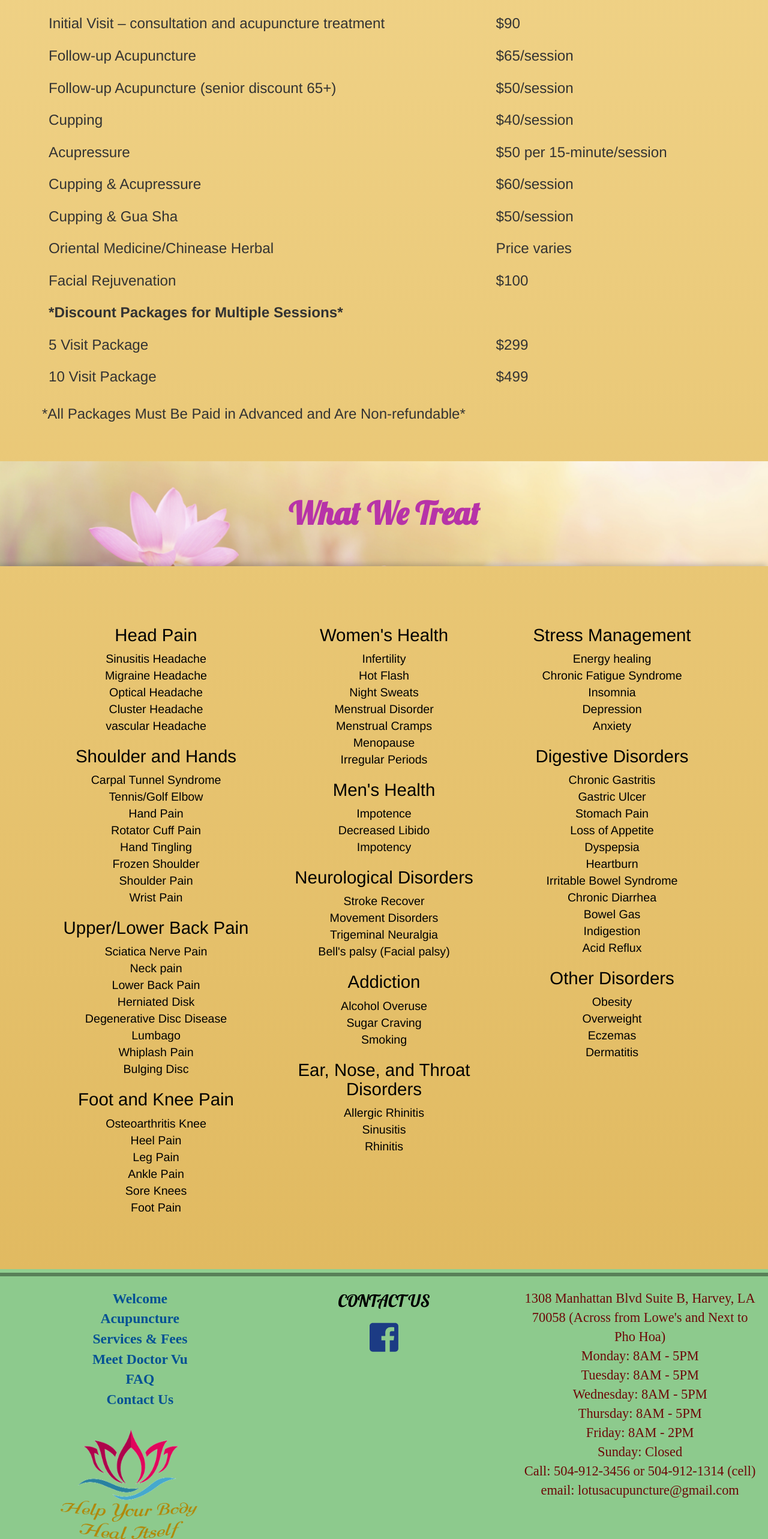
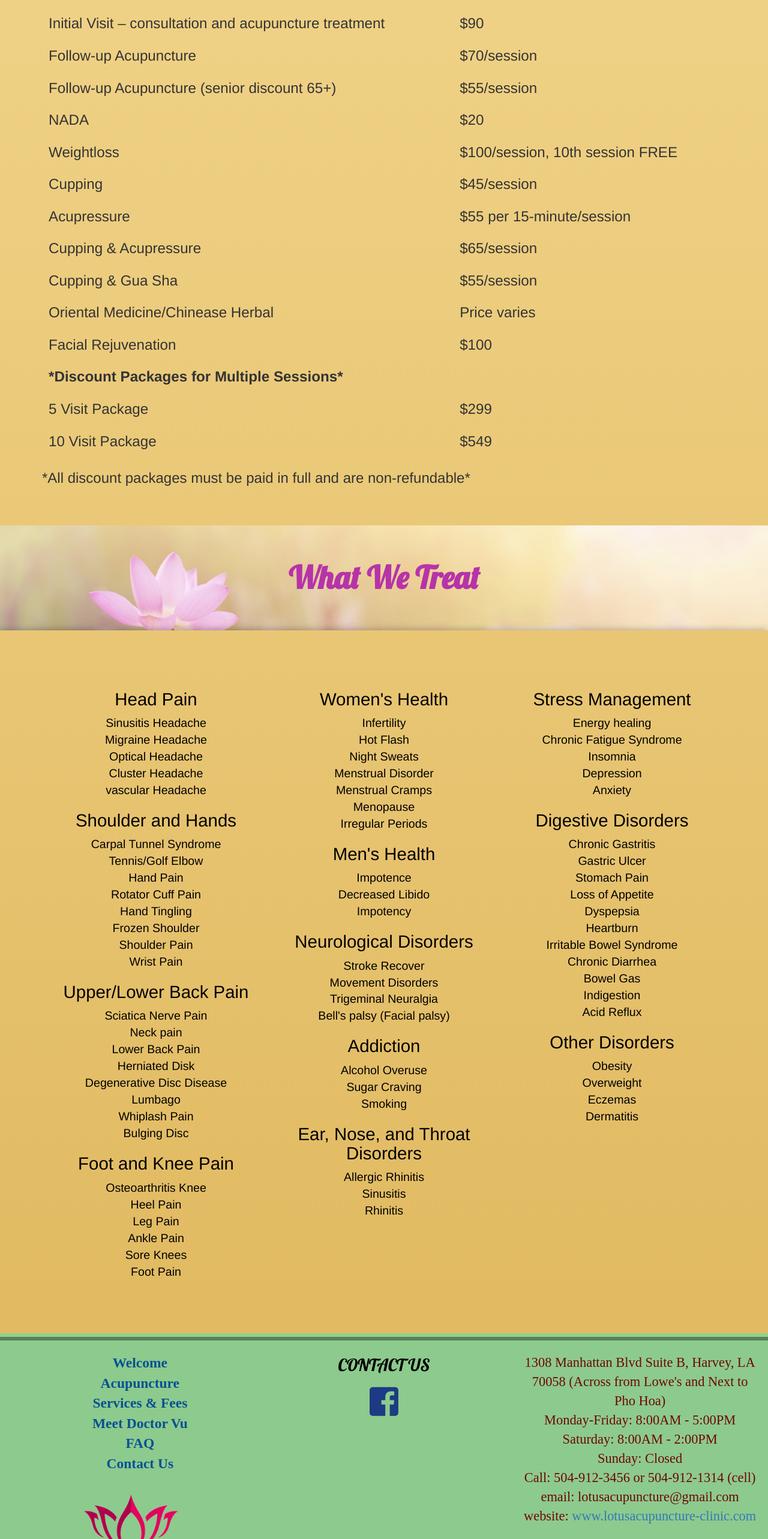
Before and after one commit to huyvuphat/lotusacupuncture, a plain HTML site: page Services.html in a window 1280 px wide. Shown: the part 2980-5546 px from the top of the page at 60% size. Drawn offline with nearby package versions, Linux system fonts and the light colour scheme; some packages are replaced by stand-ins of ours; a web font is replaced by a local one.

Commit message:
Fixing some info

```diff
--- a/Services.html
+++ b/Services.html
@@ -164,28 +164,35 @@
     </tr>
     <tr>
       <td>Follow-up Acupuncture</td>
+      <td>$70/session</td>
+    </tr>
+    <tr>
+      <td >Follow-up Acupuncture (senior discount 65+)</td>
+      <td>$55/session</td>
+    </tr>
+    <tr>
+      <td >NADA</td>
+      <td>$20</td>
+    </tr>
+    <tr>
+      <td >Weightloss</td>
+      <td>$100/session, 10th session FREE</td>
+    </tr>
+    <tr>
+      <td>Cupping</td>
+      <td>$45/session</td>
+    </tr>
+    <tr>
+      <td>Acupressure</td>
+      <td>$55 per 15-minute/session</td>
+    </tr>
+    <tr>
+      <td >Cupping &amp; Acupressure</td>
       <td>$65/session</td>
     </tr>
     <tr>
-      <td >Follow-up Acupuncture (senior discount 65+)</td>
-      <td>$50/session</td>
-    </tr>
-
-    <tr>
-      <td>Cupping</td>
-      <td>$40/session</td>
-    </tr>
-    <tr>
-      <td>Acupressure</td>
-      <td>$50 per 15-minute/session</td>
-    </tr>
-    <tr>
-      <td >Cupping &amp; Acupressure</td>
-      <td>$60/session</td>
-    </tr>
-    <tr>
       <td>Cupping &amp; Gua Sha</td>
-      <td>$50/session</td>
+      <td>$55/session</td>
     </tr>
     <tr>
       <td>Oriental Medicine/Chinease Herbal</td>
@@ -204,12 +211,12 @@
     </tr>
         <tr>
     <td>10 Visit Package</td>
-      <td>$499</td>
+      <td>$549</td>
 
 <!--    <caption>Fee</caption>-->
 </table>
 
-    <h3>*All Packages Must Be Paid in Advanced and Are Non-refundable*<br></h3>
+    <h3>*All discount packages must be paid in full and are non-refundable*<br></h3>
 </div>
 <!-- End Price   -->
 <p class="treatment-big-font what-we-treat-header text-center"><strong>What We Treat</strong></p>
@@ -369,23 +376,23 @@
 <!--        <a href="https://www.facebook.com/Lotus-Acupuncture-Clinic-1138557826256244/" title="Youtube"><i class="fab fa-youtube"></i></a>-->
     </div>
     <div class="col-sm-4 ">
-        <p class="footer-loc-time-description">1308 Manhattan Blvd Suite B, Harvey, LA 70058
+       <p class="footer-loc-time-description">1308 Manhattan Blvd Suite B, Harvey, LA 70058
         (Across from Lowe's and Next to Pho Hoa)<br>
-
-        Monday: 8AM - 5PM<br>
-        Tuesday: 8AM - 5PM<br>
-        Wednesday: 8AM - 5PM<br>
-        Thursday: 8AM - 5PM<br>
-        Friday: 8AM - 2PM<br>
+        Monday-Friday: 8:00AM - 5:00PM<br>
+        Saturday: 8:00AM - 2:00PM<br>
         Sunday: Closed<br>
         Call: 504-912-3456 or 504-912-1314 (cell)<br>
-        email: lotusacupuncture@gmail.com
+        email: lotusacupuncture@gmail.com<br>
+                   website: <a href="http://www.lotusacupuncture-clinic.com" title="Welcom Page">www.lotusacupuncture-clinic.com</a>
     </p>
     </div>
 </div>
     <a href="#" title="To Top">
         <span class="glyphicon glyphicon-chevron-up"></span>
     </a>
+    <div class="container text-justify">
+    <p style="color: black; font-size: 1em;" >*Disclaimer: This website does not provide medical advice. Information on this website is provided for general and informational purposes only. Lotus Acupuncture Clinic, LLC offers complementary medicine to individuals who are interested in receiving TMC (Traditional Chinese Medicine) therapies. The information is not intended to be substitute for professional medical care. We encourage you to seek and consult with appropriate, qualified medical professional for advice, treatment or diagnosis.</p>
+    </div>
     <p style="color: black; font-size: 1.2em;">Created by <a id="linkin" href="https://www.linkedin.com/in/huy-vu-a58414149/" title="Link to Huy Vu Linkin">Huy Phat Vu, 2017</a>
     </p>
 </footer>
--- a/css/ContactUs-style.css
+++ b/css/ContactUs-style.css
@@ -114,9 +114,7 @@ p strong{
     .big-font{
         font-size: 1em;
     }
-    .welcome-font{
-        font-size: 0.9em !important;
-    }
+
 }
 /**************** End Responsive Design *************************/
 
```
Also changed, not shown: ContactUs.html (+19 -17 lines), FQA.html (+11 -11 lines), Meet-Dr-Vu.html (+9 -9 lines), What-is-Acupuncture.html (+10 -10 lines), index.html (+17 -22 lines), 1 other file.
